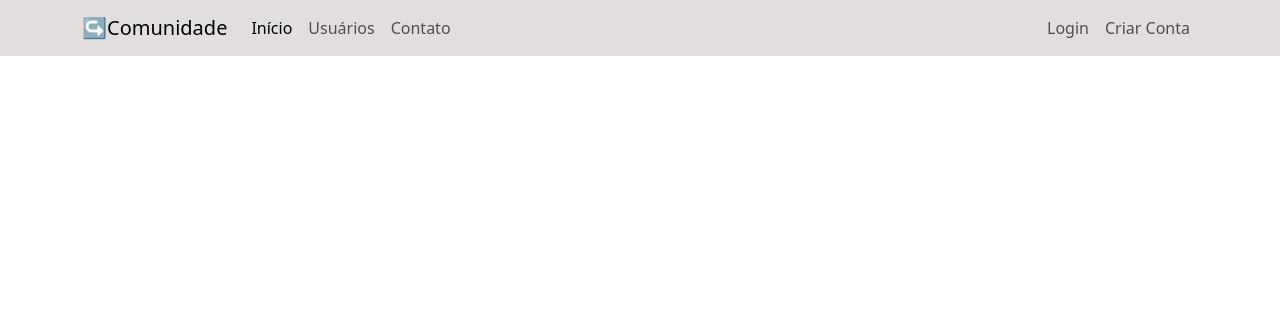
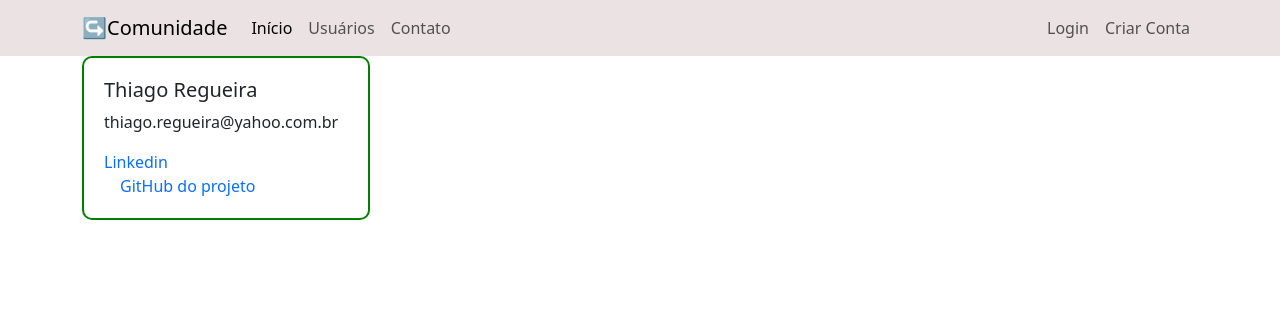
Before and after one commit to thiagoregueira/Blog_Comunidade_Flask, a Flask app: page /contato in a window 1280 px wide. Shown: the top 316 px of the page. Run offline with Flask 3, Linux system fonts and the light colour scheme.

Commit message:
Add contact information and links to the navbar

```diff
--- a/comunidade/templates/contato.html
+++ b/comunidade/templates/contato.html
@@ -1,6 +1,11 @@
 {% extends 'base.html' %}
 
-
 {% block body %}
-
+<div class="card" style="width: 18rem; border: 2px solid green; padding: 20px;">
+    <h5 class="card-title">Thiago Regueira</h5>
+    <p class="card-text">thiago.regueira@yahoo.com.br</p>
+    <a href="https://www.linkedin.com/in/thiagoregueira/" style="text-decoration: none" class="card-link">Linkedin</a>
+    <a href="https://github.com/thiagoregueira/Blog_Comunidade_Flask" style="text-decoration: none"
+        class="card-link">GitHub do projeto</a>
+</div>
 {% endblock %}
--- a/comunidade/templates/navbar.html
+++ b/comunidade/templates/navbar.html
@@ -1,4 +1,4 @@
-<nav class="navbar navbar-expand-lg" style="background-color: #e2dede;">
+<nav class="navbar navbar-expand-lg" style="background-color: #ebe3e3fa;">
     <div class="container-fluid container">
         <a class="navbar-brand" href="{{ url_for('home') }}">↪️Comunidade</a>
 
```
